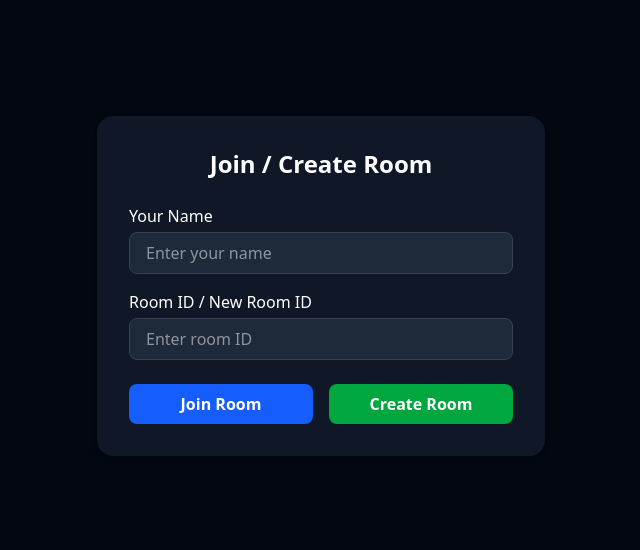
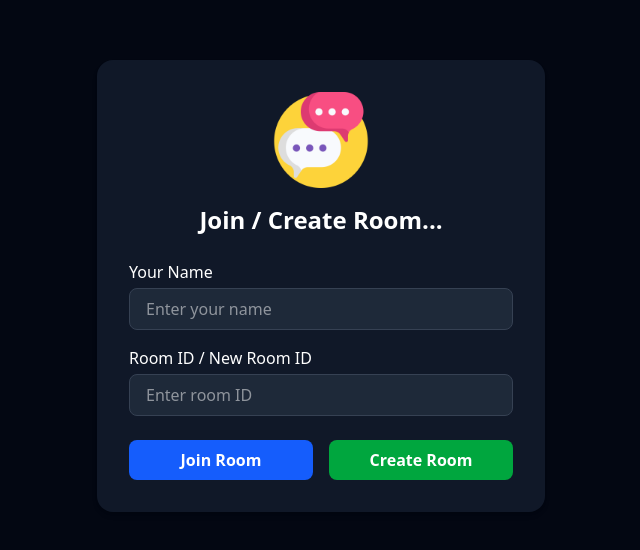
Before and after one commit to alaaSnayel/chatapp, a React (Vite) app in the folder chat-app-frontend/: page / in a window 1280 px wide. Shown: the part 114-664 px from the top of the page, without its empty margins (319-959 px from the left). Built offline with nearby package versions, Linux system fonts and the light colour scheme.

Commit message:
Frontend: add chat icon to UI

```diff
--- a/chat-app-frontend/src/components/JoinCreateChat.jsx
+++ b/chat-app-frontend/src/components/JoinCreateChat.jsx
@@ -1,11 +1,15 @@
 import React from "react";
+import chatIcon from "../assets/chat.png";
 
 const JoinCreateChat = () => {
   return (
     <div className="flex items-center justify-center h-screen bg-white text-gray-800 dark:bg-gray-950 dark:text-white">
       <div className="w-full max-w-md bg-gray-100 dark:bg-gray-900 p-8 rounded-2xl shadow-md">
+        <div className="">
+          <img src={chatIcon} alt="" className="w-24 mx-auto mb-4" />
+        </div>
         <h1 className="text-2xl font-semibold text-center mb-6">
-          Join / Create Room
+          Join / Create Room...
         </h1>
 
         {/* Name */}
```
Also changed, not shown: chat-app-frontend/src/assets/chat.png (added).
